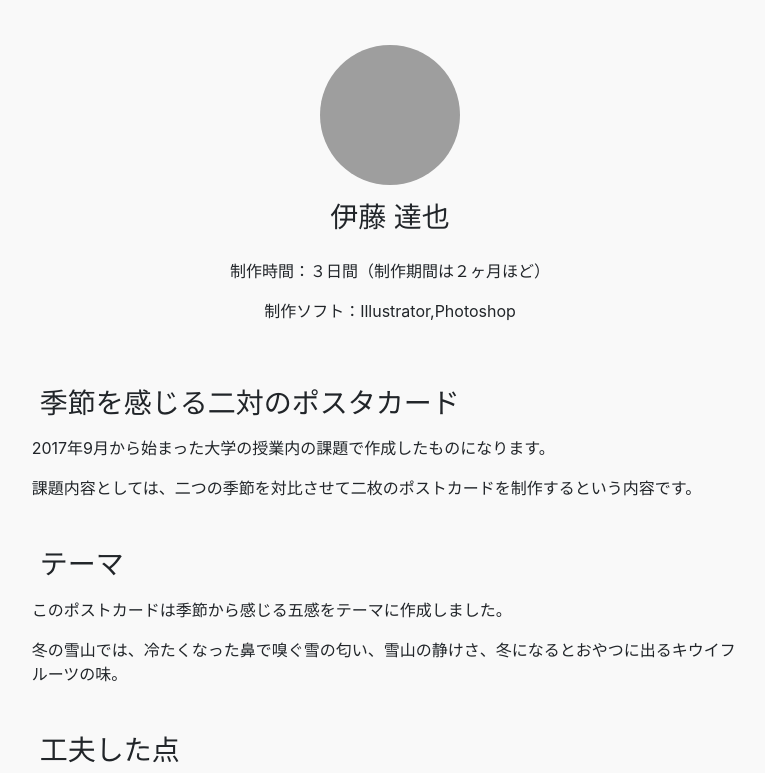
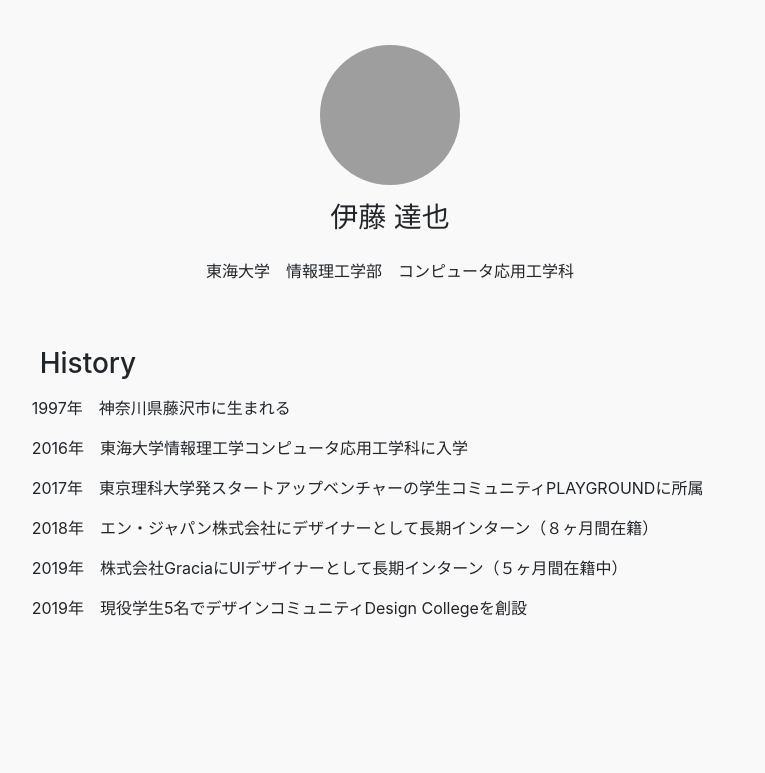
Before and after one commit to 1tohtatsu8/1tohtatsu8.github.io, a website: page index.html in a window 1280 px wide. Both pictures are taken after a click on the tab "About". Shown: the part 851-1624 px from the top of the page, without its empty margins (250-1015 px from the left). Drawn offline with nearby package versions, Linux system fonts and the light colour scheme; grey boxes are pictures that could not be loaded.

Commit message:
add about

```diff
--- a/index.html
+++ b/index.html
@@ -161,46 +161,35 @@
               <div class="col">
                 <div class="sub-title my-3 mx-2">
                   <div class="d-flex justify-content-center tag">
-                        <p>制作時間：３日間（制作期間は２ヶ月ほど）</p>
-                     </div>
-                     <div class="d-flex justify-content-center tag">
-                        <p>制作ソフト：Illustrator,Photoshop</p>
+                    <p>東海大学　情報理工学部　コンピュータ応用工学科</p>
                   </div>
                 </div>
                 <div class="sub-title mt-5 mx-2 mb-3">
-                      <h3>季節を感じる二対のポスタカード</h3>
+                  <h3>History</h3>
                 </div>
                 <div class="main-sentece">
-                      <p>2017年9月から始まった大学の授業内の課題で作成したものになります。</p>
+                  <p>1997年　神奈川県藤沢市に生まれる</p>
                 </div>
                 <div class="main-sentece">
-                      <p>課題内容としては、二つの季節を対比させて二枚のポストカードを制作するという内容です。</p>
-                    </div>
-                    <div class="sub-title mt-5 mx-2 mb-3">
-                      <h3>テーマ</h3>
+                  <p>2016年　東海大学情報理工学コンピュータ応用工学科に入学</p>
                 </div>
                 <div class="main-sentece">
-                      <p>このポストカードは季節から感じる五感をテーマに作成しました。
+                  <p>2017年　東京理科大学発スタートアップベンチャーの学生コミュニティPLAYGROUNDに所属</p>
                 </div>
                 <div class="main-sentece">
-                      <p>冬の雪山では、冷たくなった鼻で嗅ぐ雪の匂い、雪山の静けさ、冬になるとおやつに出るキウイフルーツの味。</p>
-                    </div>
-                    <div class="sub-title mt-5 mx-2 mb-3">
-                      <h3>工夫した点</h3>
+                  <p>2018年　エン・ジャパン株式会社にデザイナーとして長期インターン（８ヶ月間在籍）</p>
                 </div>
                 <div class="main-sentece">
-                      <p>夏の写真と冬の写真を対比させるために、二つの写真で要らない部分を取り除いたり二つの写真を近い明度と彩度にしたりすることで統一感を出しました。</p>
+                  <p>2019年　株式会社GraciaにUIデザイナーとして長期インターン（５ヶ月間在籍中）</p>
                 </div>
                 <div class="main-sentece">
-                      <p>フルーツは人々が想像するような抽象的なものにしたかったのでフルーツのイラストを作成しました。イラストもリアルになりすぎないようにグラデーションはそれぞれ一箇所ずつしか使わないことでアイコンのような印象を与えるようにしました。</p>
+                  <p>2019年　現役学生5名でデザインコミュニティDesign Collegeを創設</p>
                 </div>
                 <div class="my-5 py-5">
                 </div>
               </div>
             </div>
           </div>
-
-
         </div>
         <!--/.Panel 2-->
 
```
Lines whose indentation alone changed are shown as unchanged.
